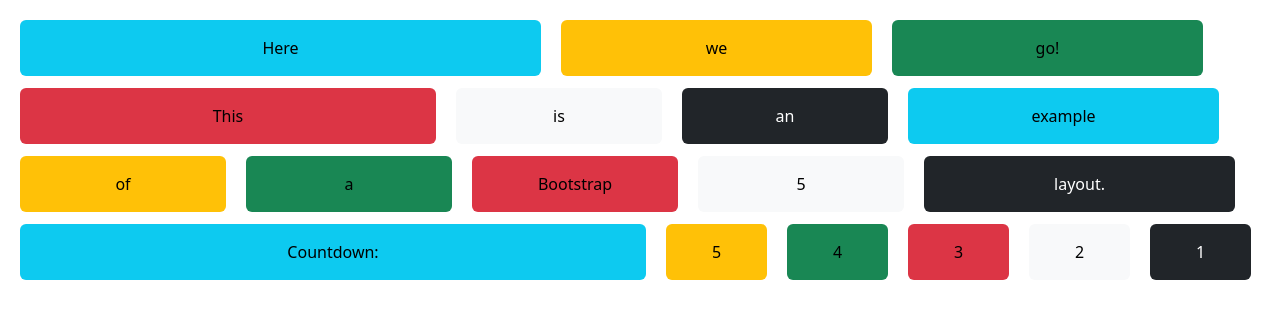
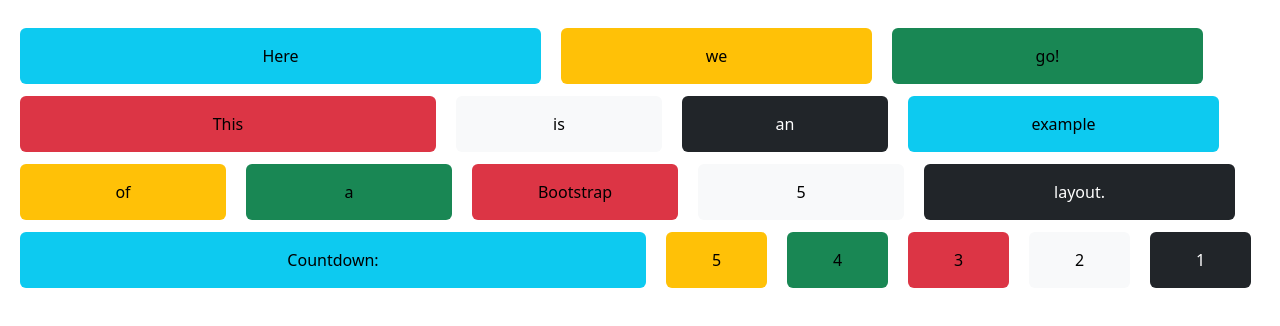
Before and after one commit to JasonOS03/rwat-C22400796, a plain HTML site: page lab1/index.html in a window 1280 px wide. Drawn offline with nearby package versions, Linux system fonts and the light colour scheme.

Commit message:
another test commit

```diff
--- a/lab1/index.html
+++ b/lab1/index.html
@@ -5,7 +5,7 @@
     <title>Lab 1</title>
 </head>
 <body>
-   <div class = "container-fluid py-3">
+   <div class = "container-fluid py-4">
     <div class = "row g-1">
         <div class = "col-sm-5 m-2">
             <div class = "bg-info text-black rounded p-3 text-center">Here</div>
```
